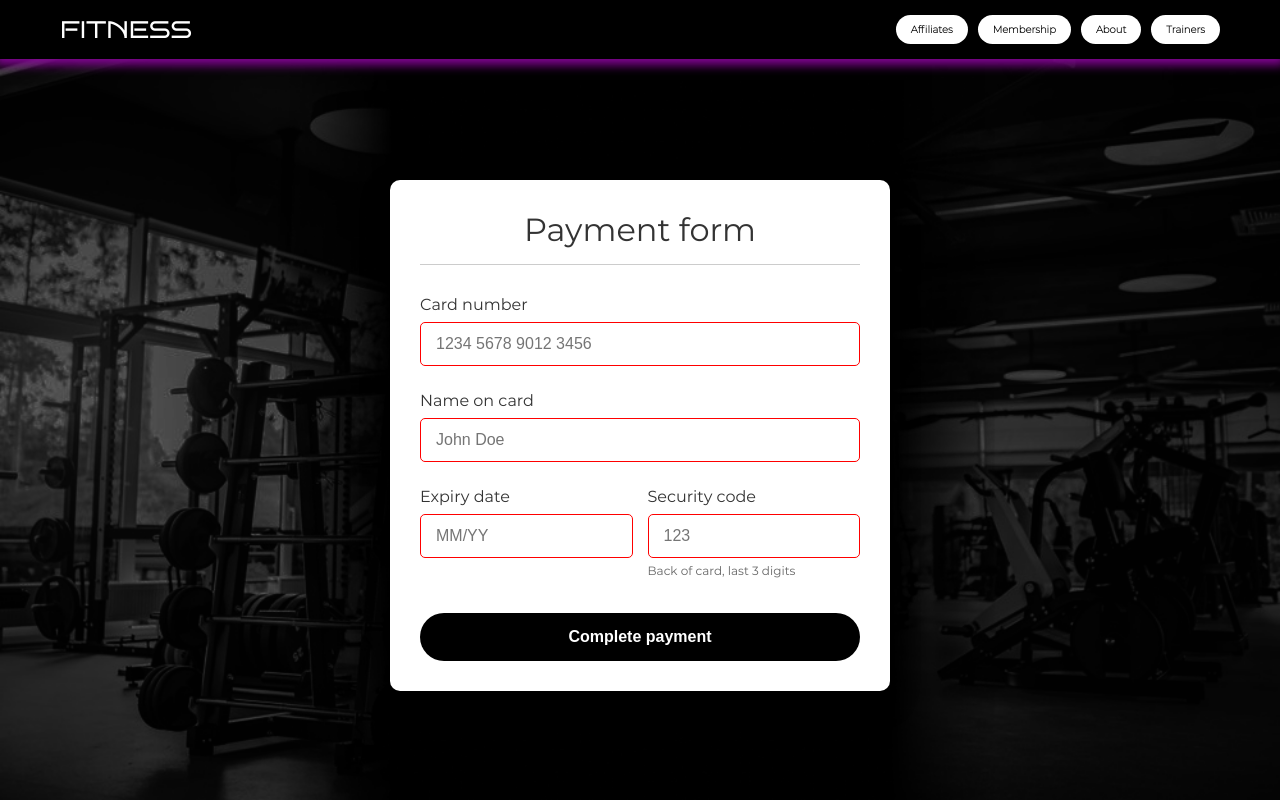
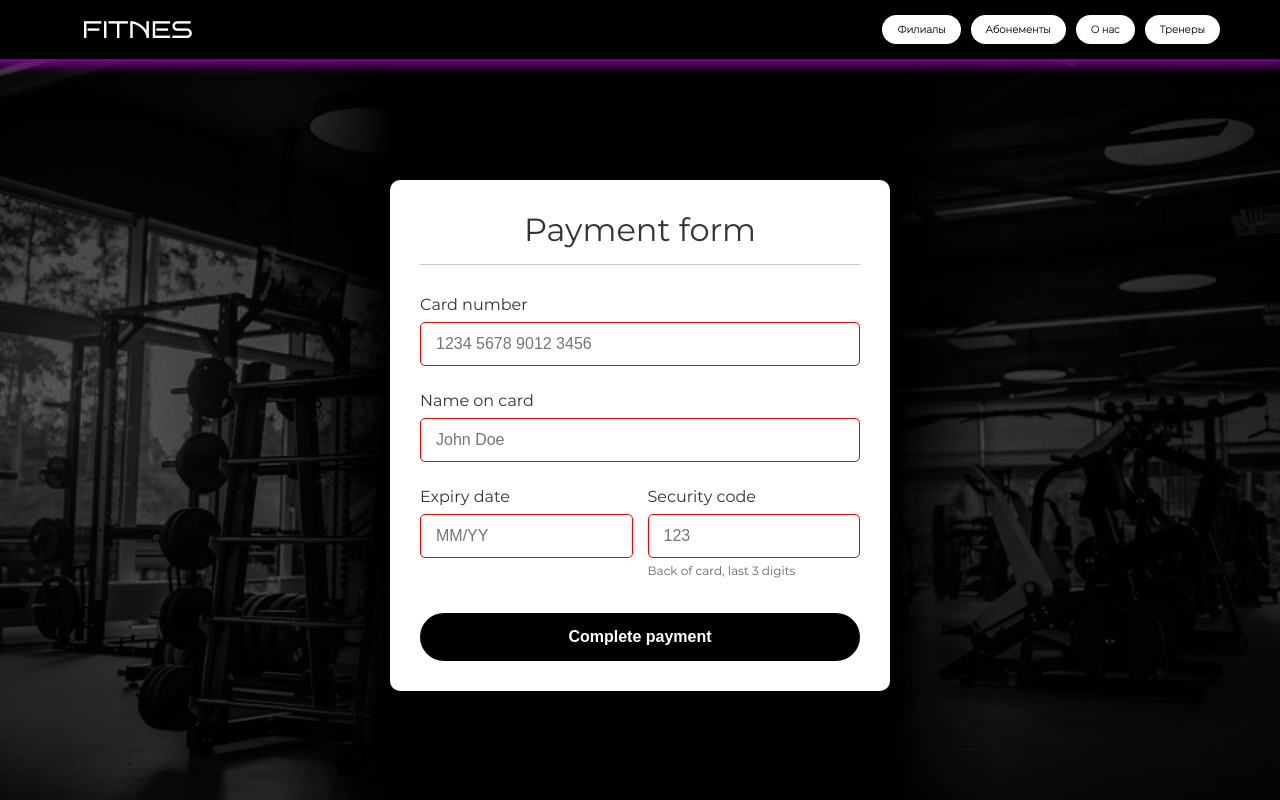
Before and after one commit to vlabislavpechnikov-stack/case-landing-gym, a plain HTML site: page buy.html in a window 1280 px wide. Drawn offline with Linux system fonts and the light colour scheme.

Commit message:
Update buy.html

```diff
--- a/buy.html
+++ b/buy.html
@@ -7,18 +7,17 @@
     <title>Payment - FITNESS</title>
 
 </head>
-<body>
-    <div class="fix">
+<body id="begin">
+    <div class="fix" >
         <div class="header">
-            <div class="logo"><a href="index.html">FITNESS</a></div>
-            <div>
-                <nav>
-                    <a href="#">Affiliates</a>
-                    <a href="index.html">Membership</a>
-                    <a href="#">About</a>
-                    <a href="#">Trainers</a>
+            <div class="logo"><a href="index.html" style="text-decoration: none; color: rgb(255, 255, 255); margin-left: 20%;">FITNES</a></div>
+                <nav >
+                    <a href="#Affiliates">Филиалы</a>
+                    <a href="#Membership">Абонементы</a>
+                    <a href="#About">О нас</a>
+                    <a href="#Trainers">Тренеры</a>
                 </nav>
-            </div>
+
         </div>
     </div>
 
```
